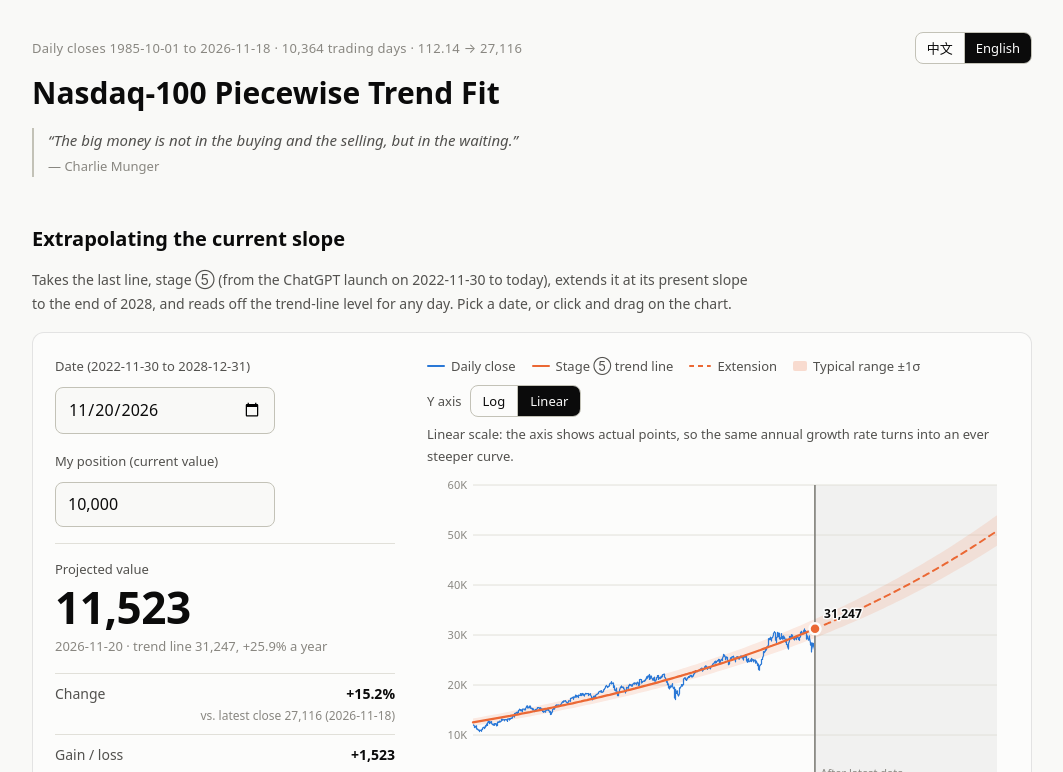
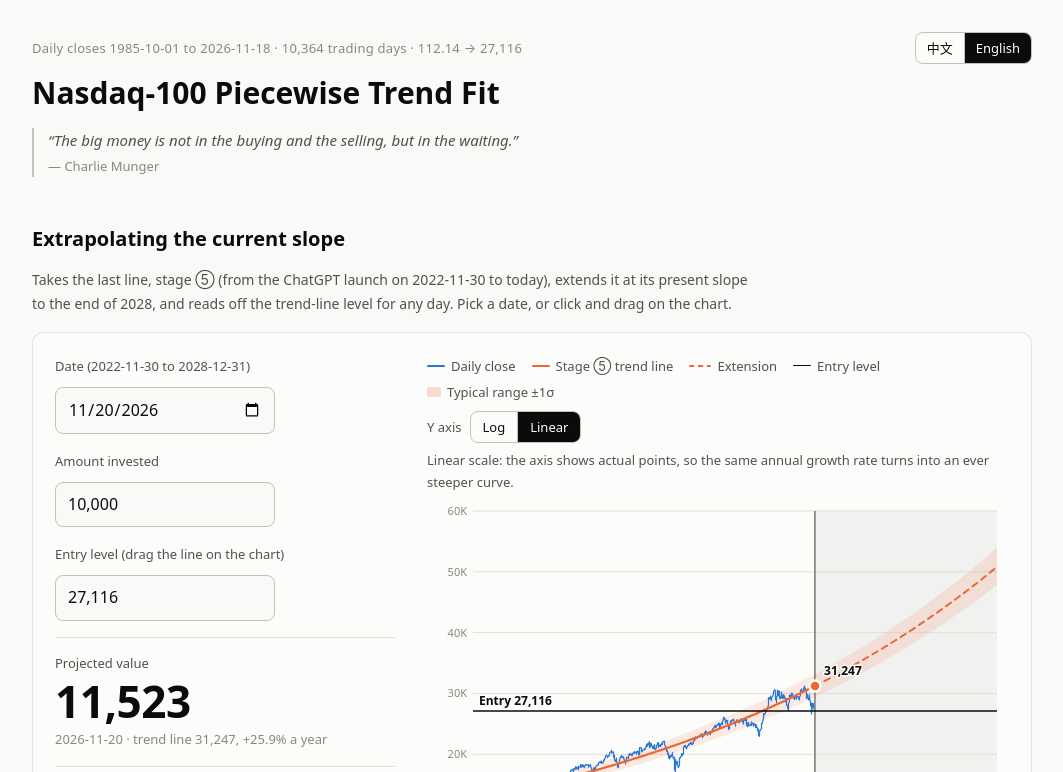
Before and after one commit to ChengYan7/stock, a plain HTML site: page index.html in a window 1280 px wide. Both pictures are taken after a click on the element "Vertical axis scale". Shown: the top 772 px of the page, without its empty margins (108-1171 px from the left). Drawn offline with Linux system fonts and the light colour scheme.

Commit message:
Calculator: draggable entry line; linear axis starts at the data low
- Add an entry level (index points, defaults to the latest close) drawn as
  a horizontal line on the calculator chart. Drag the line or type the
  level; both stay in sync and are remembered in the browser.
- The position field becomes "Amount invested" at that level. Readout:
  projected value, change and gain/loss from the entry level, plus the
  current value at the latest close.
- Linear scale: the axis now starts at the lowest actual close in the
  window instead of 0.

Co-Authored-By: Claude Opus 5.5 <noreply@anthropic.com>
Claude-Session: https://claude.ai/code/session_01T3o7pQqSk2z3cFGJVecFk5

```diff
--- a/index.html
+++ b/index.html
@@ -134,6 +134,9 @@ details .table-scroll{border:0;border-top:1px solid var(--grid);border-radius:0
 .crow .cv{text-align:right;font-weight:600;font-variant-numeric:tabular-nums;white-space:nowrap}
 .crow .cs{display:block;font-weight:400;font-size:12px;color:var(--muted)}
 .calc-main{display:flex;flex-direction:column;gap:6px;min-width:0}
+.key.buy{border-top-color:var(--ink);border-top-width:1.5px}
+.l-buy{stroke:var(--ink);stroke-width:1.5}
+.h-buy{stroke:transparent;stroke-width:14;cursor:ns-resize;touch-action:none}
 .key.ext{border-top:0;width:22px;height:2px;background:repeating-linear-gradient(90deg,var(--fit) 0 5px,transparent 5px 9px)}
 .swatch{display:inline-block;width:14px;height:10px;border-radius:2px;background:var(--fit);opacity:.22}
 .l-fit-ext{fill:none;stroke:var(--fit);stroke-width:2;stroke-dasharray:6 5;stroke-linecap:round}
@@ -171,8 +174,12 @@ details .table-scroll{border:0;border-top:1px solid var(--grid);border-radius:0
         <input type="date" id="calc-date" max="2028-12-31">
       </div>
       <div class="calc-pick">
-        <label for="calc-pos"><span data-l="zh">我的仓位（当前市值）</span><span data-l="en">My position (current value)</span></label>
+        <label for="calc-pos"><span data-l="zh">投入金额</span><span data-l="en">Amount invested</span></label>
         <input type="text" id="calc-pos" inputmode="decimal" autocomplete="off" placeholder="10,000">
+      </div>
+      <div class="calc-pick">
+        <label for="calc-buy"><span data-l="zh">买入点位（可拖动图中横线）</span><span data-l="en">Entry level (drag the line on the chart)</span></label>
+        <input type="text" id="calc-buy" inputmode="decimal" autocomplete="off">
       </div>
       <div class="calc-out" aria-live="polite">
         <span class="k" id="calc-k"></span>
@@ -187,6 +194,7 @@ details .table-scroll{border:0;border-top:1px solid var(--grid);border-radius:0
         <span><i class="key"></i><span data-l="zh">日收盘</span><span data-l="en">Daily close</span></span>
         <span><i class="key fit"></i><span data-l="zh">阶段 ⑤ 趋势线</span><span data-l="en">Stage ⑤ trend line</span></span>
         <span><i class="key ext"></i><span data-l="zh">延长线</span><span data-l="en">Extension</span></span>
+        <span><i class="key buy"></i><span data-l="zh">买入点位</span><span data-l="en">Entry level</span></span>
         <span><i class="swatch"></i><span data-l="zh">常见范围 ±1σ</span><span data-l="en">Typical range ±1σ</span></span>
       </div>
       <div class="scale-ctl"><span class="k" aria-hidden="true"><span data-l="zh">纵轴</span><span data-l="en">Y axis</span></span><div class="seg sm" id="calc-scale" role="group"><button type="button" data-scale="log" aria-pressed="true"><span data-l="zh">对数</span><span data-l="en">Log</span></button><button type="button" data-scale="lin" aria-pressed="false"><span data-l="zh">线性</span><span data-l="en">Linear</span></button></div></div>
@@ -364,7 +372,8 @@ var STR = {
     subPast: function(d, lvl, c){ return d + " · 收盘 " + lvl + (c ? "（休市，取 " + c + "）" : ""); },
     dateLabel: function(a){ return "日期（" + a + " 至 2028-12-31）"; },
     ariaScale: "纵轴刻度", scaleLog: "对数坐标：相同的涨幅占相同的高度，所以固定的年增长率是一条直线。", scaleLin: "线性坐标：纵轴是实际点位，同样的年增长率会显示成越来越陡的曲线。",
-    change: "增幅", pnl: "盈亏", vsLatest: function(v, d){ return "相对最新收盘 " + v + "（" + d + "）"; }, afterData: "最新数据之后",
+    change: "增幅", vsBuy: function(v){ return "相对买入点位 " + v; }, pnl: "盈亏", nowVal: "当前市值", lastClose: function(v, d){ return "最新收盘 " + v + "（" + d + "）"; },
+    buyTag: function(v){ return "买入 " + v; }, afterData: "最新数据之后",
     stageHead: ["阶段", "年化斜率", "起止", "段内最大回撤", "趋势线起点 → 终点", "残差 σ", "最高偏离", "最低偏离"], yrs: function(y){ return y + " 年"; },
     fallHead: ["下跌", "最大跌幅", "前高", "低点", "历时", "收复前高"],
     fallName: { dotcom: "互联网泡沫破裂", gfc: "金融危机", covid: "新冠冲击", rates: "加息熊市" },
@@ -381,7 +390,8 @@ var STR = {
     subPast: function(d, lvl, c){ return d + " · close " + lvl + (c ? " (market closed; using " + c + ")" : ""); },
     dateLabel: function(a){ return "Date (" + a + " to 2028-12-31)"; },
     ariaScale: "Vertical axis scale", scaleLog: "Log scale: equal percentage moves take equal height, so a constant annual growth rate is a straight line.", scaleLin: "Linear scale: the axis shows actual points, so the same annual growth rate turns into an ever steeper curve.",
-    change: "Change", pnl: "Gain / loss", vsLatest: function(v, d){ return "vs. latest close " + v + " (" + d + ")"; }, afterData: "After latest data",
+    change: "Change", vsBuy: function(v){ return "vs. entry level " + v; }, pnl: "Gain / loss", nowVal: "Current value", lastClose: function(v, d){ return "latest close " + v + " (" + d + ")"; },
+    buyTag: function(v){ return "Entry " + v; }, afterData: "After latest data",
     stageHead: ["Stage", "Annual slope", "Period", "Largest pullback", "Trend start → end", "Residual σ", "Max above", "Max below"], yrs: function(y){ return y + " years"; },
     fallHead: ["Fall", "Maximum fall", "Prior high", "Low", "Duration", "Prior high regained"],
     fallName: { dotcom: "Dot-com bust", gfc: "Financial crisis", covid: "COVID shock", rates: "Rate-hike bear market" },
@@ -608,7 +618,7 @@ function bindHover(){
 }
 
 // ---- trend-line calculator: the last stage only, extended forward ----
-var C = { day: 0, g: null, drag: false, scale: "log", pos: NaN };
+var C = { day: 0, g: null, drag: false, bdrag: false, scale: "log", pos: NaN, entry: NaN };
 var CAP = dayOf("2028-12-31"), CMIN = LAST.a;
 function niceStep(x){ var p = Math.pow(10, Math.floor(Math.log(x) / Math.LN10)), f = x / p; return (f <= 1 ? 1 : f <= 2 ? 2 : f <= 2.5 ? 2.5 : f <= 5 ? 5 : 10) * p; }
 function fmtTick(v){ return v === 0 ? "0" : (v >= 1e6 ? (v / 1e6) + "M" : (v >= 1000 ? (v / 1000) + "K" : String(v))); }
@@ -616,18 +626,39 @@ function cfn(d){ return LAST.y0 + (LAST.y1 - LAST.y0) * (d - LAST.a) / (LAST.b -
 function todayDay(){ var t = new Date(); return Math.round((Date.UTC(t.getFullYear(), t.getMonth(), t.getDate()) - T0) / 864e5); }
 function clampDay(d){ return Math.max(CMIN, Math.min(CAP, d)); }
 function crow(parent, k, v, sub){ var r = h("div", "crow", parent); h("span", "ck", r, k); var b = h("span", "cv", r, v); if (sub) h("span", "cs", b, sub); }
-// future dates read the extended trend line, past dates the actual close; the position scales with the index from the latest close
+// future dates read the extended trend line, past dates the actual close; growth is measured from the entry level
+function entryLvl(){ return C.entry > 0 ? C.entry : DATA.c[N - 1]; }
 function calcReadout(){
-  var d = C.day, future = d > D1, rows = $("calc-rows"), last = DATA.c[N - 1], p = C.pos, idx, lvl, r;
+  var d = C.day, future = d > D1, rows = $("calc-rows"), last = DATA.c[N - 1], p = C.pos, e = entryLvl(), idx, lvl, r;
   if (future) { lvl = Math.exp(cfn(d)); $("calc-when").textContent = L("subFut")(iso(d), fmtLvl(lvl), fmtPct(LAST.cagr, 1)); }
   else { idx = onOrBefore(d); lvl = DATA.c[idx]; $("calc-when").textContent = L("subPast")(iso(d), fmtLvl(lvl), days[idx] === d ? "" : iso(days[idx])); }
-  r = lvl / last - 1;
+  r = lvl / e - 1;
   $("calc-k").textContent = L(future ? "kFut" : "kPast");
   $("calc-value").textContent = p > 0 ? fmtInt(p * (1 + r)) : "—";
   rows.textContent = "";
-  crow(rows, L("change"), fmtPct(r, 1), L("vsLatest")(fmtInt(last), iso(D1)));
-  if (p > 0) crow(rows, L("pnl"), (r < 0 ? "−" : "+") + fmtInt(Math.abs(p * r)));
+  crow(rows, L("change"), fmtPct(r, 1), L("vsBuy")(fmtInt(e)));
+  if (p > 0) {
+    crow(rows, L("pnl"), (r < 0 ? "−" : "+") + fmtInt(Math.abs(p * r)));
+    crow(rows, L("nowVal"), fmtInt(p * last / e), L("lastClose")(fmtInt(last), iso(D1)));
+  }
   if ($("calc-date").value !== iso(d)) $("calc-date").value = iso(d);
+}
+// the horizontal entry line; hidden when the level is outside the plotted range
+function calcBuy(){
+  var g = C.g, v = entryLvl(), Y, on;
+  if (!g) return;
+  Y = g.yl(Math.log(v)); on = Y >= g.t - 0.5 && Y <= g.t + g.ph + 0.5;
+  [g.bline, g.bhit, g.blab].forEach(function(e){ show(e, on); });
+  if (!on) return;
+  g.bline.setAttribute("y1", Y); g.bline.setAttribute("y2", Y);
+  g.bhit.setAttribute("y1", Y); g.bhit.setAttribute("y2", Y);
+  g.blab.setAttribute("y", Y > g.t + 18 ? Y - 6 : Y + 15);
+  g.blab.textContent = L("buyTag")(fmtInt(v));
+}
+function setEntry(v){
+  C.entry = v; $("calc-buy").value = fmtInt(v);
+  try { localStorage.setItem("ndx-entry", $("calc-buy").value); } catch (e) {}
+  calcReadout(); calcBuy();
 }
 function calcSel(){
   var g = C.g, d = C.day, X, Y, v = cfn(d), idx, right;
@@ -646,14 +677,17 @@ function calcDraw(){
   g.x = function(d){ return g.l + (d - x0) / (x1 - x0) * g.pw; };
   var lo = Infinity, hi = -Infinity, lin = C.scale === "lin", ticks = [], k, vmax, step;
   for (j = 0; j < N; j++) if (days[j] >= x0) { if (lnc[j] < lo) lo = lnc[j]; if (lnc[j] > hi) hi = lnc[j]; }
+  var vmin = Math.exp(lo);   // lowest actual close in the window
   lo = Math.min(lo, cfn(x0) - s.sigma); hi = Math.max(hi, cfn(x1) + s.sigma);
-  if (lin) {   // linear: actual points from 0, so the constant-rate line bends upward
-    step = niceStep(Math.exp(hi) / 6); vmax = Math.ceil(Math.exp(hi) * 1.03 / step) * step;
-    g.yl = function(l){ return g.t + (1 - Math.exp(l) / vmax) * g.ph; };
-    for (k = 0; k <= vmax + step / 2; k += step) ticks.push(k);
+  if (lin) {   // linear: the axis starts at the lowest actual close, so the constant-rate line bends upward
+    step = niceStep((Math.exp(hi) - vmin) / 6); vmax = Math.ceil(Math.exp(hi) * 1.03 / step) * step;
+    g.yl = function(l){ return g.t + (1 - (Math.exp(l) - vmin) / (vmax - vmin)) * g.ph; };
+    g.yv = function(Y){ return vmin + (1 - (Y - g.t) / g.ph) * (vmax - vmin); };
+    for (k = Math.ceil(vmin / step) * step; k <= vmax + step / 2; k += step) ticks.push(k);
   } else {     // log: the constant-rate line is straight
     lo -= 0.1; hi += 0.12;
     g.yl = function(l){ return g.t + (hi - l) / (hi - lo) * g.ph; };
+    g.yv = function(Y){ return Math.exp(hi - (Y - g.t) / g.ph * (hi - lo)); };
     for (k = 1; k <= 7; k++) [1, 1.5, 2, 3, 5, 7].forEach(function(m){ var v = m * Math.pow(10, k); if (Math.log(v) > lo + 0.04 && Math.log(v) < hi - 0.02) ticks.push(v); });
   }
   function yv(v){ return v > 0 ? g.yl(Math.log(v)) : g.t + g.ph; }
@@ -681,12 +715,21 @@ function calcDraw(){
   g.sdot = el("circle", { r: 5.5, "class": "dot fit big" }, svg);
   g.slab = el("text", { "class": "t-end" }, svg, "");
   g.hit = el("rect", { x: g.l, y: g.t, width: g.pw, height: g.ph, fill: "transparent" }, svg);
+  // entry line: drawn above the click area so it can be dragged up and down
+  g.bline = el("line", { x1: g.l, x2: g.l + g.pw, "class": "l-buy" }, svg);
+  g.blab = el("text", { x: g.l + 6, "class": "t-end" }, svg, "");
+  g.bhit = el("line", { x1: g.l, x2: g.l + g.pw, "class": "h-buy" }, svg);
+  function bpick(ev){ var r = svg.getBoundingClientRect(), Y = (ev.clientY - r.top) * H / r.height; setEntry(Math.round(g.yv(Math.min(g.t + g.ph, Math.max(g.t, Y))))); }
+  g.bhit.addEventListener("pointerdown", function(ev){ C.bdrag = true; try { g.bhit.setPointerCapture(ev.pointerId); } catch (e) {} ev.preventDefault(); });
+  g.bhit.addEventListener("pointermove", function(ev){ if (C.bdrag) bpick(ev); });
+  function bend(){ C.bdrag = false; }
+  g.bhit.addEventListener("pointerup", bend); g.bhit.addEventListener("pointercancel", bend);
   function pick(ev){ var r = g.hit.getBoundingClientRect(), frac = Math.min(1, Math.max(0, (ev.clientX - r.left) / r.width)); C.day = clampDay(Math.round(x0 + frac * (x1 - x0))); calcReadout(); calcSel(); }
   g.hit.addEventListener("pointerdown", function(ev){ C.drag = true; try { g.hit.setPointerCapture(ev.pointerId); } catch (e) {} pick(ev); });
   g.hit.addEventListener("pointermove", function(ev){ if (C.drag) pick(ev); });
   function end(){ C.drag = false; }
   g.hit.addEventListener("pointerup", end); g.hit.addEventListener("pointercancel", end);
-  C.g = g; calcSel();
+  C.g = g; calcSel(); calcBuy();
 }
 function setDay(d){ C.day = clampDay(d); calcReadout(); if (!C.g) calcDraw(); else calcSel(); }
 function calcText(){
@@ -700,7 +743,7 @@ function syncScale(){
   $("calc-scale-note").textContent = L(C.scale === "lin" ? "scaleLin" : "scaleLog");
 }
 function calcInit(){
-  var t = todayDay(), pos = $("calc-pos"), saved = null;
+  var t = todayDay(), pos = $("calc-pos"), buy = $("calc-buy"), saved = null, savedBuy = null;
   $("calc-date").min = iso(CMIN);
   calcText();
   // the position is remembered in this browser only
@@ -709,6 +752,12 @@ function calcInit(){
   function readPos(){ var v = parseFloat(pos.value.replace(/[\s,，]/g, "")); C.pos = v > 0 ? v : NaN; }
   readPos();
   pos.addEventListener("input", function(){ readPos(); try { localStorage.setItem("ndx-position", pos.value); } catch (e) {} calcReadout(); });
+  // entry level: the latest close until the user sets one
+  try { savedBuy = localStorage.getItem("ndx-entry"); } catch (e) {}
+  function readBuy(){ var v = parseFloat(buy.value.replace(/[\s,，]/g, "")); C.entry = v > 0 ? v : NaN; }
+  buy.placeholder = fmtInt(DATA.c[N - 1]);
+  if (savedBuy) { buy.value = savedBuy; readBuy(); } else buy.value = fmtInt(DATA.c[N - 1]);
+  buy.addEventListener("input", function(){ readBuy(); try { localStorage.setItem("ndx-entry", buy.value); } catch (e) {} calcReadout(); calcBuy(); });
   $("calc-scale").addEventListener("click", function(ev){ var b = ev.target.closest("button"), sc = b && b.getAttribute("data-scale"); if (!sc || sc === C.scale) return; C.scale = sc; syncScale(); calcDraw(); });
   $("calc-date").addEventListener("change", function(){ var v = this.value; if (/^\d{4}-\d{2}-\d{2}$/.test(v)) setDay(dayOf(v)); else this.value = iso(C.day); });
   setDay(t);
```
